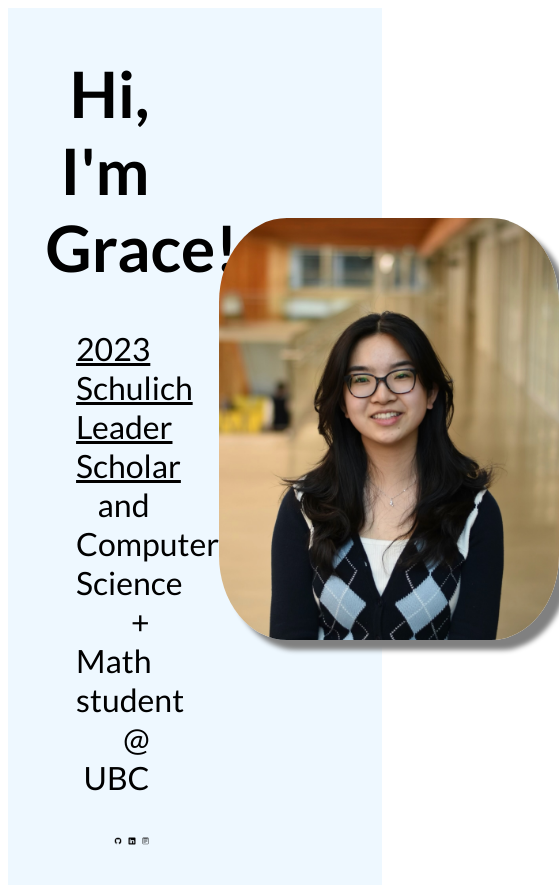
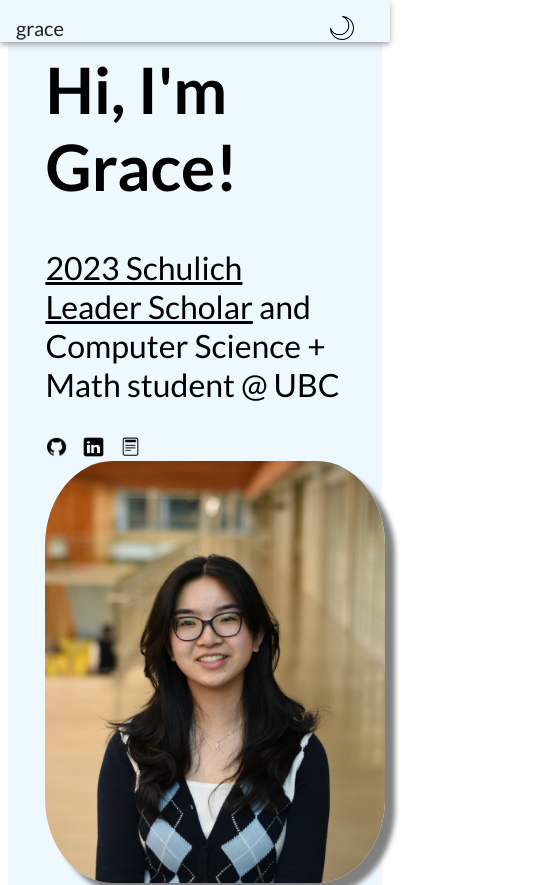
Before and after one commit to gracetxgao/portfolio, a React (Vite) app: page / in a window 390 px wide. Shown: the top 885 px of the page, 559 px wide, since content can reach past the window. Built offline with nearby package versions, Linux system fonts and the light colour scheme.

Commit message:
set up responsive screen sizes

```diff
--- a/src/App.tsx
+++ b/src/App.tsx
@@ -7,18 +7,49 @@ import ExperiencePanel from './components/ExperiencePanel';
 import SkillsPanel from './components/SkillsPanel';
 import AboutPanel from './components/AboutPanel';
 import Footer from './components/Footer';
-
-const theme = createTheme({
-    typography: {
-      fontFamily: ['Lato', 'sans-serif'].join(','),
-    },
-  });
+import { useState } from 'react';
+import { AppBar, Button, Container, Grid, Toolbar, Typography } from '@mui/material';
+import sun from '../src/assets/sun.png'
+import moon from '../src/assets/moon.png';
 
 const App = () => {
+
+    const [darkMode, setDarkMode] = useState(true);
+
+    const toggleDarkMode = () => {
+        setDarkMode(!darkMode);
+    };
+
+    const theme = createTheme({
+        palette: {
+            primary: {
+                main: darkMode ? '#EEF8FF' : '#1C2231',
+            },
+        },
+        typography: {
+            fontFamily: ['Lato', 'sans-serif'].join(','),
+          },
+    });
+
 	return (
         <ThemeProvider theme={theme}>
-            {/* <NavBar /> */}
-            <Box sx={{ width: '80%', backgroundColor: '#EEF8FF', paddingInline: '10%' }}>
+            <AppBar sx={{ backgroundColor: theme.palette.primary.main, height: '5vh' }} position='fixed'>
+                <Container maxWidth="xl">
+                    <Toolbar disableGutters>
+                        <Grid container justifyContent="space-between" alignItems="center">
+                            <Grid item>
+                                <Typography variant="h6">grace</Typography>
+                            </Grid>
+                            <Grid item>
+                                <Button color="inherit" onClick={toggleDarkMode}>
+                                    <img src={darkMode ? moon : sun} style={{ height: '3vh' }}/>
+                                </Button>
+                            </Grid>
+                        </Grid>
+                    </Toolbar>
+                </Container>
+            </AppBar>
+            <Box sx={{ width: '80%', backgroundColor: theme.palette.primary.main, paddingInline: '10%' }}>
                 <Stack spacing={2}>
                     <IntroductionPanel />
                     <AboutPanel />
--- a/src/components/AboutPanel.tsx
+++ b/src/components/AboutPanel.tsx
@@ -5,8 +5,8 @@ const AboutPanel = () => {
         <Box paddingInline={10}>
             <h1 style={{ paddingLeft: '30px' }}>About</h1>
             <p style={{ paddingLeft: '30px', fontSize: '150%'}}>
-                I'm a first-year student at the University of British Columbia who's passionate about creating cool projects using computer science! I'm interested in AI, data science,
-                and web development, but in my free time you can find me out playing tennis or reading a good book :)
+                I'm a first-year student at the University of British Columbia who loves creating things, whether it's a cool coding project or another crochet piece :)
+                I'm interested in AI/ML, data science, web development, and math - but in my free time, you can find me out playing tennis or reading a good book!
             </p>
         </Box>
     )
--- a/src/components/IntroductionPanel.tsx
+++ b/src/components/IntroductionPanel.tsx
@@ -6,13 +6,18 @@ import resume from '../assets/resume.png';
 
 const IntroductionPanel = () => {
     return (
-        <Box sx={{ height: '100vh', display: 'flex', alignContent: 'center' }}>
-            <Grid container direction={'row'} alignItems={'center'}>
-                <Grid item xs={6} sm={6} paddingRight={5} textAlign={'end'}>
+        <Box sx={{ height: '100vh', display: 'flex', alignContent: 'center', justifyItems: {sm: 'center'} }}>
+            <Grid container sx={{ direction: 'row', alignItems: 'center', justifyItems: 'center' }}>
+                <Grid item md={12} lg={6}
+                    sx={{
+                        paddingRight: {sm: 0, lg: 5},
+                        textAlign: {sm: 'center', lg: 'end'},
+
+                    }}>
                     <div>
-                        <h1 style={{ fontSize: '400%', marginRight: '5%' }}>Hi, I'm Grace!</h1>
-                        <p style={{ fontSize: '200%', marginLeft: '28%', marginRight: '5%' }}>
-                            <a href='https://www.tricitynews.com/local-news/port-moody-grad-receives-100k-scholarship-for-science-studies-7203967' target="_blank" style={{ color: 'black' }}>2023 Schulich Leader Scholar</a> and Computer Science + Math student @ UBC</p>
+                        <h1 style={{ fontSize: '400%'}}>Hi, I'm Grace!</h1>
+                        <p style={{ fontSize: '200%' }}>
+                            <a href='https://schulichleaders.com/scholars/grace-gao/' target="_blank" style={{ color: 'black' }}>2023 Schulich Leader Scholar</a> and Computer Science + Math student @ UBC</p>
                         <div style={{ marginRight: '5%' }}>
                             <a href="https://github.com/gracetxgao" target="_blank">
                                 <img src={github} width={'8%'} style={{ paddingRight: '5%'}}/>
@@ -26,7 +31,7 @@ const IntroductionPanel = () => {
                         </div>
                     </div>
                 </Grid>
-                <Grid item xs={6} sm={6} paddingLeft={3}>
+                <Grid item md={12} lg={6} sx={{ paddingLeft: {lg: 3}, alignItems: {lg: 'flex-start'}}}>
                     <img src={photo} style={{ height: '50vh', borderRadius: '20%', boxShadow: '10px 10px 5px gray'}}/>
                 </Grid>
             </Grid>
--- a/src/components/SkillsPanel.tsx
+++ b/src/components/SkillsPanel.tsx
@@ -7,8 +7,8 @@ import java from '../assets/java.png';
 import html from '../assets/html.png';
 import css from '../assets/css.png';
 import figma from '../assets/figma.png';
-import mongo from '../assets/mongo.png';
-import node from '../assets/node.png';
+// import mongo from '../assets/mongo.png';
+// import node from '../assets/node.png';
 import javascript from '../assets/javascript.png';
 
 interface SkillProps {
```
Also changed, not shown: src/components/NavBar.tsx (+32 -8 lines), src/assets/moon.png (added), src/assets/sun.png (added).
